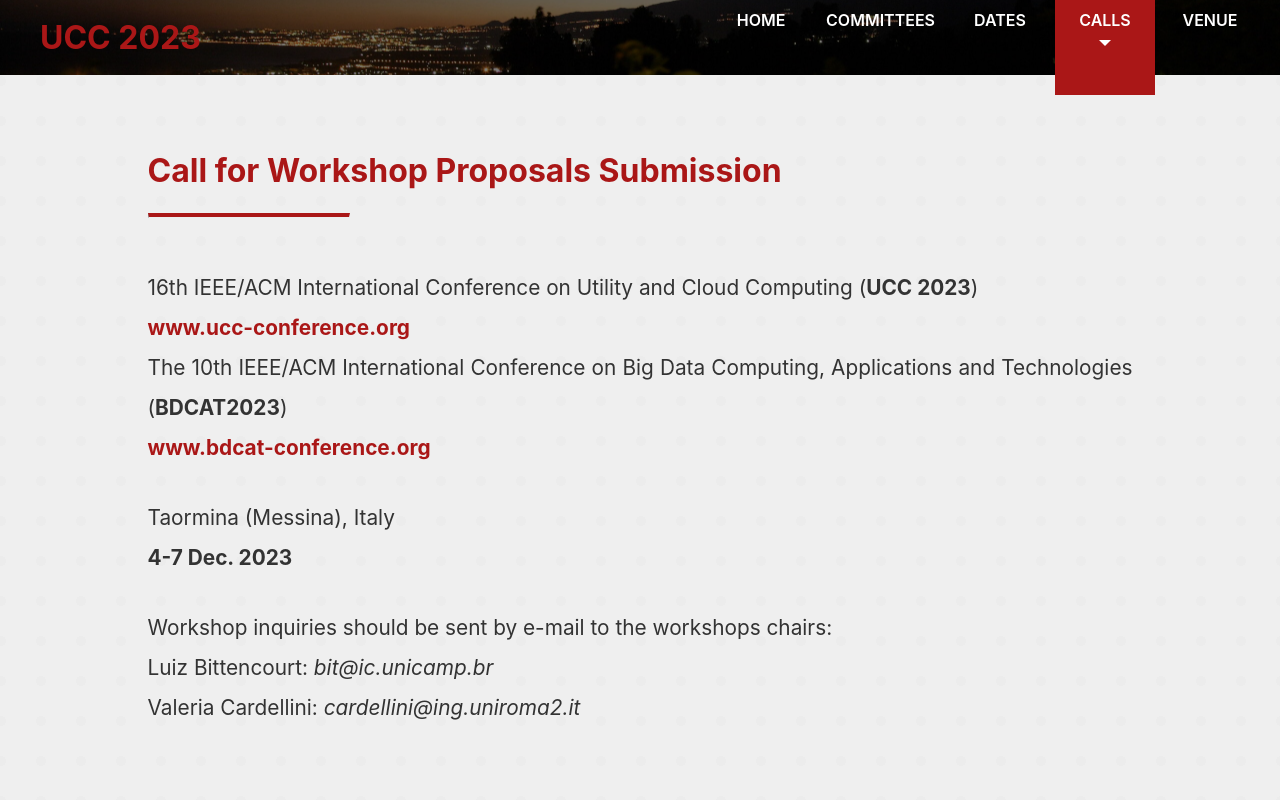
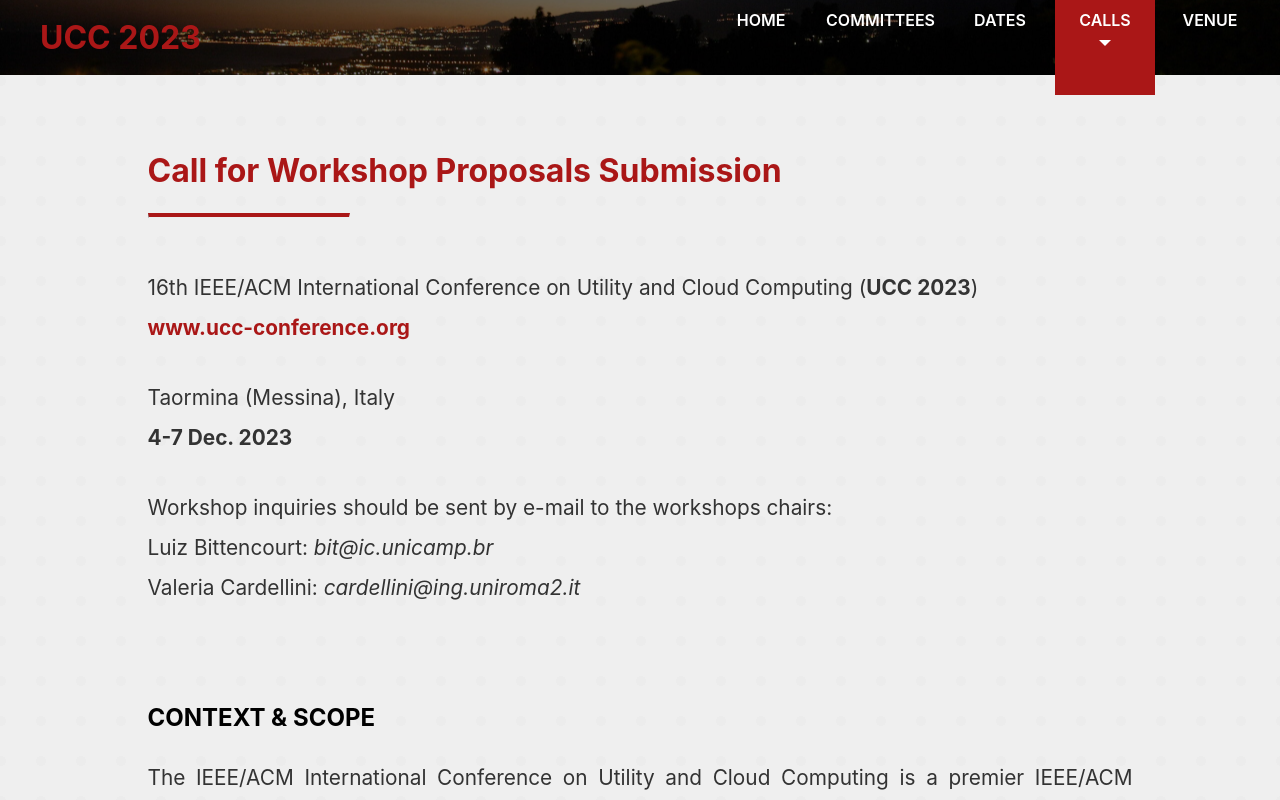
Before and after one commit to UCC-Conference/UCC2023, a React (Create React App) app: page /call-for-workshops in a window 1280 px wide. Shown: the top 800 px of the page. Built offline with nearby package versions, Linux system fonts and the light colour scheme.

Commit message:
fix: remove bdcat link

```diff
--- a/src/pages/CallForWorkshops.js
+++ b/src/pages/CallForWorkshops.js
@@ -13,10 +13,6 @@ const CallForWorkshops = () => {
                     16th IEEE/ACM International Conference on Utility and Cloud Computing (<strong>UCC 2023</strong>)
                     <br />
                     <Link to="https://ucc-conference.org">www.ucc-conference.org</Link>
-                    <br />
-                    The 10th IEEE/ACM International Conference on Big Data Computing, Applications and Technologies (<strong>BDCAT2023</strong>)
-                    <br />
-                    <Link to="https://bdcat-conference.org">www.bdcat-conference.org</Link>
                 </p>
                 <p>
                     Taormina (Messina), Italy
```
